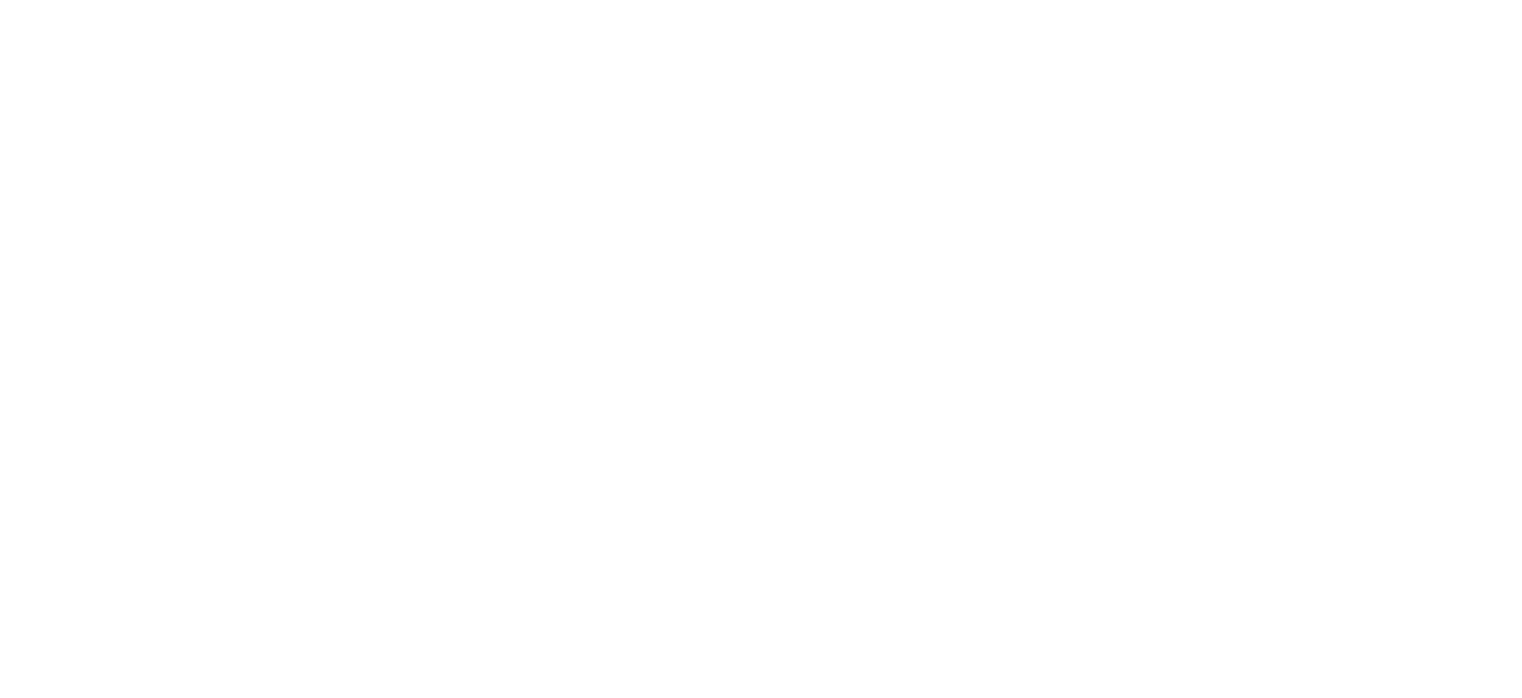
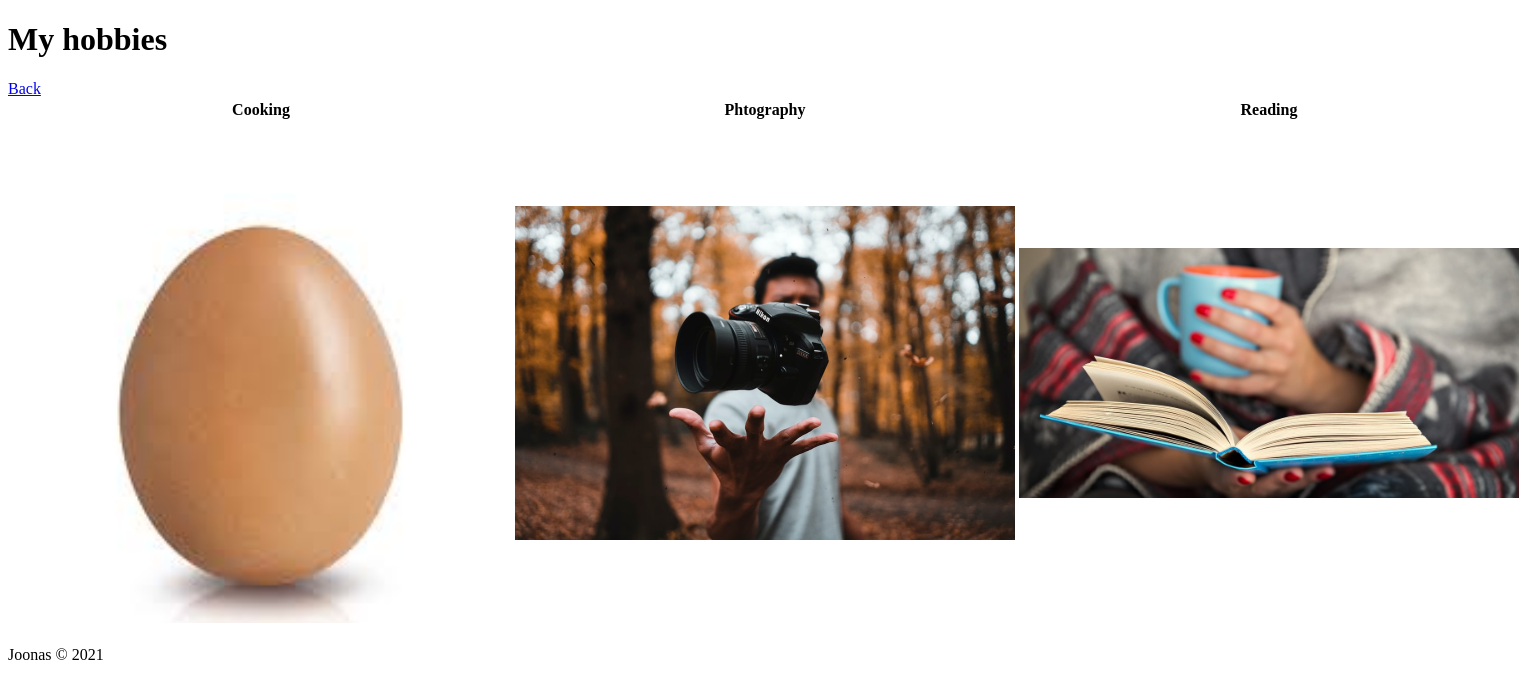
Before and after one commit to joonasoispuu/Week1-HTML-First-page, a plain HTML site: page hobbies.html in a window 1280 px wide. Shown: the whole page, 1522 px wide, since content can reach past the window. Drawn offline with Linux system fonts and the light colour scheme.

Commit message:
Add Hobbies page

```diff
--- a/hobbies.html
+++ b/hobbies.html
@@ -6,6 +6,30 @@
     <title>Document</title>
 </head>
 <body>
+    <h1>My hobbies</h1>
+    <a href="index.html">Back</a>
+    <table>
+        <tr>
+            <th>Cooking</th>
+            <th>Phtography</th>
+            <th>Reading</th>
+        </tr>
 
+        <tr>
+            <td>
+                <img src="img/Muna.jpg" alt="Muna" width="500px" />
+            </td>
+            <td>
+                <img src="img/mr photo.jpg" alt="photo" width="500px" />
+            </td>
+            <td>
+                <img src="img/book.jpg" alt="book" width="500px" />
+            </td>
+        </tr>
+    </table>
+
+    <footer>
+        <p>Joonas &#169  2021</p>
+    </footer>
 </body>
 </html>
```
Also changed, not shown: index.html (+1 -0 lines), img/Muna.jpg (added), img/book.jpg (added), img/mr photo.jpg (added).
